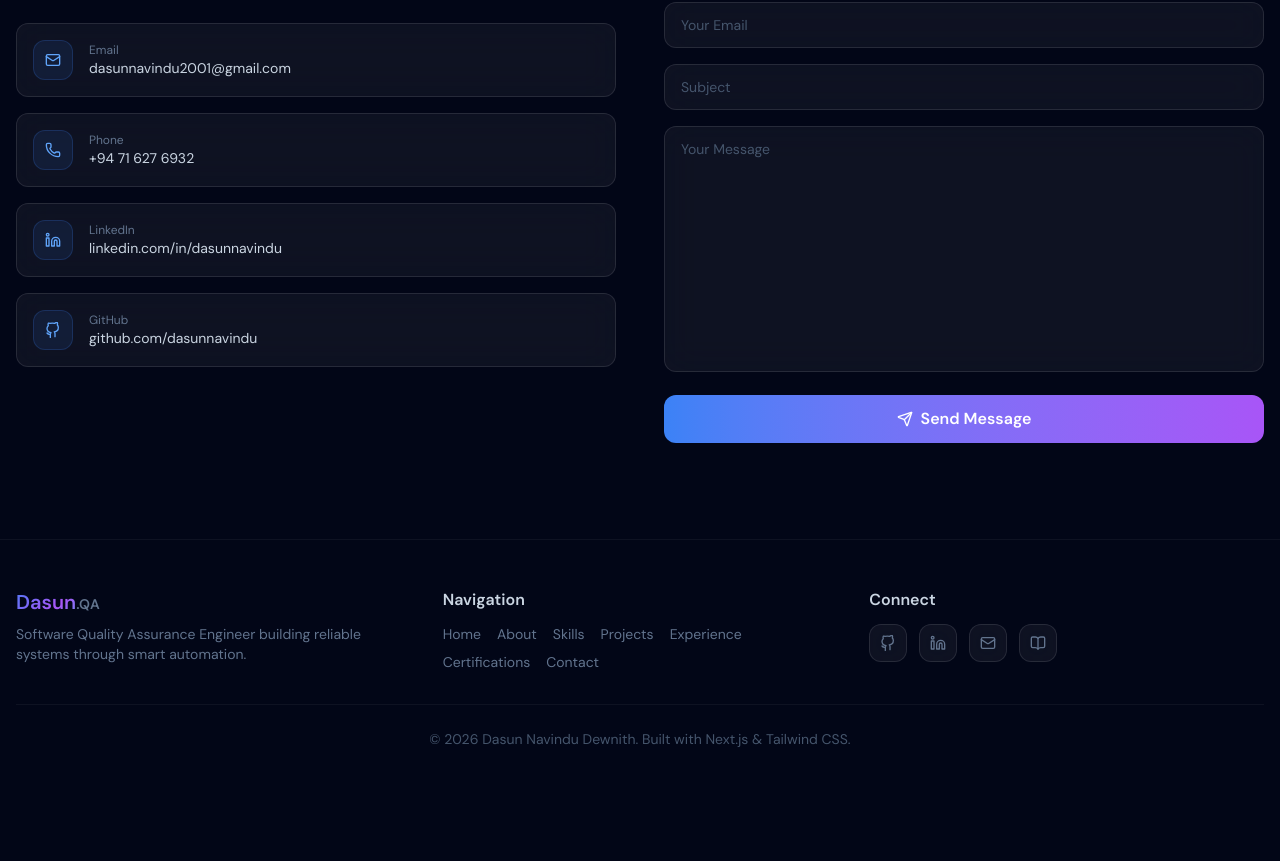
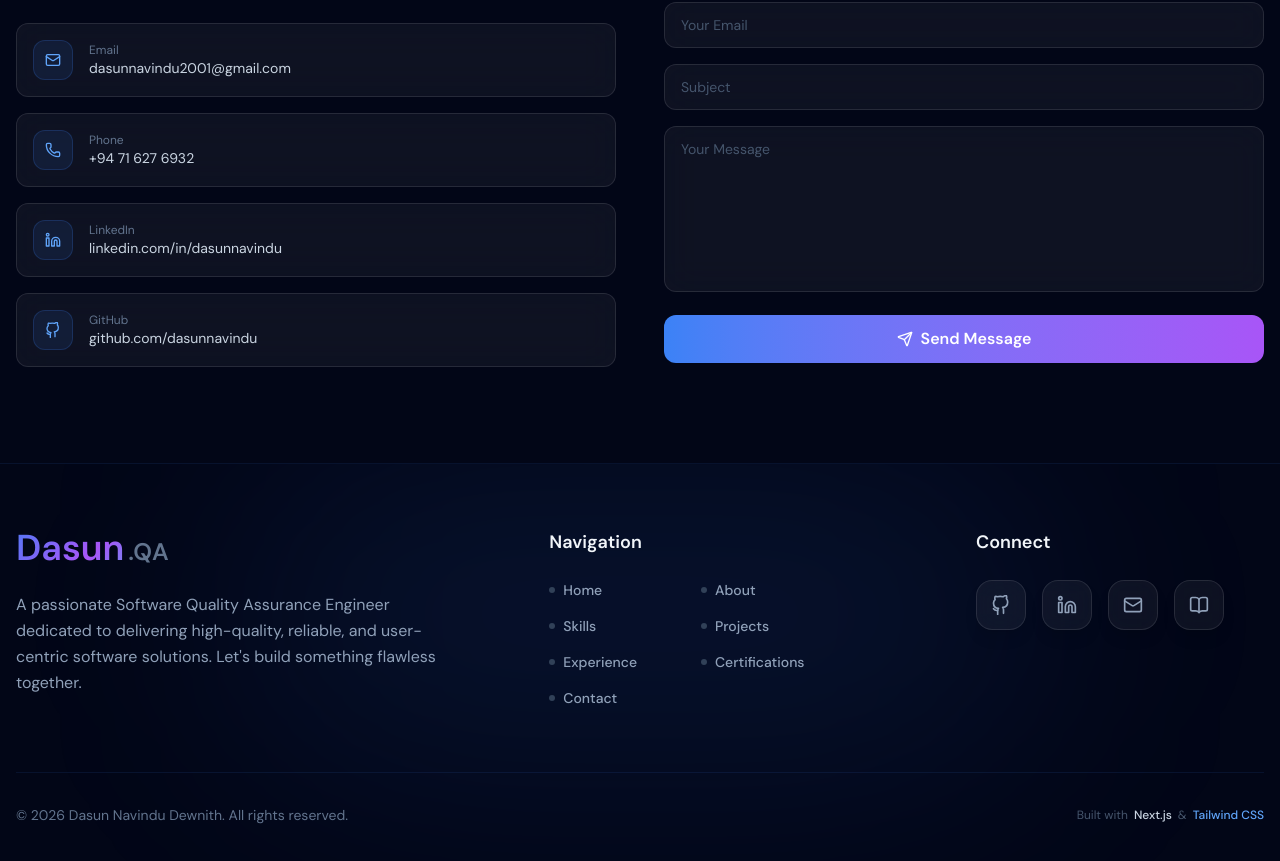
Before and after one commit to Dasun169/qa-portfolio, a Next.js app: page / in a window 1280 px wide. Shown: the part 6597-7458 px from the top of the page. Before the commit the page ends 7394 px from the top, so only its background shows below. Built offline with nearby package versions, Linux system fonts and the light colour scheme.

Commit message:
Update footer for get better appearance and change the alignmnet of the contact section div

```diff
--- a/src/components/layout/Footer.tsx
+++ b/src/components/layout/Footer.tsx
@@ -17,30 +17,36 @@ export default function Footer() {
         document.getElementById(id.toLowerCase())?.scrollIntoView({ behavior: "smooth" });
 
     return (
-        <footer className="relative py-12 px-4 border-t border-white/5">
-            <div className="max-w-7xl mx-auto">
-                <div className="grid sm:grid-cols-3 gap-8 mb-8">
+        <footer className="relative py-16 px-4 border-t border-brand-500/10 overflow-hidden">
+            {/* Subtle glow effect behind the footer */}
+            <div className="absolute top-0 left-1/2 -translate-x-1/2 w-[800px] h-[300px] bg-brand-500/10 blur-[120px] rounded-full pointer-events-none" />
+
+            <div className="max-w-7xl mx-auto relative z-10">
+                <div className="grid grid-cols-1 md:grid-cols-12 gap-12 lg:gap-8 mb-16">
                     {/* Brand */}
-                    <div>
-                        <p className=" font-bold text-xl mb-2">
-                            <span className="gradient-text">Dasun</span>
-                            <span className="text-slate-500  text-sm">.QA</span>
-                        </p>
-                        <p className="text-slate-500 text-sm">
-                            Software Quality Assurance Engineer building reliable systems through smart automation.
+                    <div className="md:col-span-12 lg:col-span-5 space-y-6 text-center lg:text-left flex flex-col items-center lg:items-start">
+                        <div className="inline-block cursor-pointer hover:opacity-80 transition-opacity" onClick={() => scrollTo("home")}>
+                            <p className="font-bold text-3xl md:text-4xl">
+                                <span className="gradient-text">Dasun</span>
+                                <span className="text-slate-500 text-xl md:text-2xl ml-1">.QA</span>
+                            </p>
+                        </div>
+                        <p className="text-slate-400 text-sm md:text-base leading-relaxed max-w-md">
+                            A passionate Software Quality Assurance Engineer dedicated to delivering high-quality, reliable, and user-centric software solutions. Let&apos;s build something flawless together.
                         </p>
                     </div>
 
                     {/* Quick nav */}
-                    <div>
-                        <p className="font-semibold text-slate-300 mb-3 ">Navigation</p>
-                        <div className="flex flex-wrap gap-x-4 gap-y-2">
+                    <div className="md:col-span-6 lg:col-span-4 text-center md:text-left flex flex-col items-center md:items-start">
+                        <p className="font-semibold text-slate-100 mb-6 text-lg">Navigation</p>
+                        <div className="grid grid-cols-2 gap-x-12 gap-y-4">
                             {LINKS.map((link) => (
                                 <button
                                     key={link}
                                     onClick={() => scrollTo(link)}
-                                    className="text-slate-500 hover:text-brand-400 text-sm transition-colors"
+                                    className="text-slate-400 hover:text-brand-400 text-sm transition-colors font-medium flex items-center justify-center md:justify-start gap-2 group w-fit mx-auto md:mx-0"
                                 >
+                                    <span className="w-1.5 h-1.5 rounded-full bg-slate-700 group-hover:bg-brand-400 transition-colors hidden md:block" />
                                     {link}
                                 </button>
                             ))}
@@ -48,29 +54,34 @@ export default function Footer() {
                     </div>
 
                     {/* Socials */}
-                    <div>
-                        <p className="font-semibold text-slate-300 mb-3 ">Connect</p>
-                        <div className="flex gap-3">
+                    <div className="md:col-span-6 lg:col-span-3 text-center md:text-left flex flex-col items-center md:items-start">
+                        <p className="font-semibold text-slate-100 mb-6 text-lg">Connect</p>
+                        <div className="flex flex-wrap justify-center md:justify-start gap-4">
                             {SOCIALS.map(({ icon: Icon, href, label }) => (
                                 <motion.a
                                     key={label}
                                     href={href}
                                     target="_blank"
                                     rel="noopener noreferrer"
-                                    whileHover={{ y: -3 }}
-                                    className="p-2.5 glass rounded-xl border border-white/10 hover:border-brand-400/50 text-slate-500 hover:text-brand-400 transition-all"
+                                    whileHover={{ y: -3, scale: 1.05 }}
+                                    whileTap={{ scale: 0.95 }}
+                                    className="p-3.5 glass rounded-2xl border border-white/5 hover:border-brand-500/30 text-slate-400 hover:text-brand-400 hover:bg-brand-500/10 transition-all shadow-lg"
                                     aria-label={label}
                                 >
-                                    <Icon className="w-4 h-4" />
+                                    <Icon className="w-5 h-5" />
                                 </motion.a>
                             ))}
                         </div>
                     </div>
                 </div>
 
-                <div className="border-t border-white/5 pt-6 text-center">
-                    <p className="text-slate-600 text-sm ">
-                        © {new Date().getFullYear()} Dasun Navindu Dewnith. Built with Next.js & Tailwind CSS.
+                {/* Bottom bar */}
+                <div className="flex flex-col md:flex-row items-center justify-between gap-4 pt-8 border-t border-brand-500/10">
+                    <p className="text-slate-500 text-sm text-center md:text-left">
+                        © {new Date().getFullYear()} Dasun Navindu Dewnith. All rights reserved.
+                    </p>
+                    <p className="text-slate-600 text-xs text-center md:text-right flex items-center justify-center gap-1.5">
+                        Built with <span className="text-slate-300 font-medium">Next.js</span> & <span className="text-brand-400 font-medium">Tailwind CSS</span>
                     </p>
                 </div>
             </div>
--- a/src/components/sections/Contact.tsx
+++ b/src/components/sections/Contact.tsx
@@ -136,7 +136,7 @@ export default function Contact() {
                                     onChange={handleChange}
                                     placeholder="Your Message"
                                     required
-                                    rows={11}
+                                    rows={7}
                                     className="w-full px-4 py-3 glass rounded-xl border border-white/10 focus:border-brand-500/50 outline-none text-slate-100 placeholder-slate-600 text-sm transition-colors bg-transparent resize-none"
                                 />
                                 <motion.button
```
